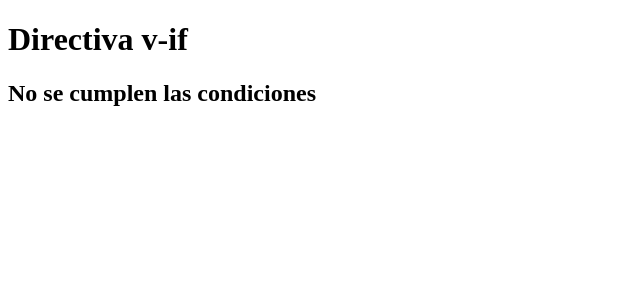
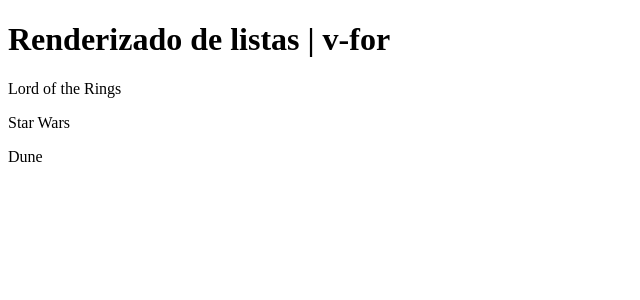
Before and after one commit to RodWeb21/vue-course, a Vue app: page / in a window 1280 px wide. Shown: the top 300 px of the page, without its empty margins (0-640 px from the left). Built offline with nearby package versions, Linux system fonts and the light colour scheme.

Commit message:
v-for renderizado de listas

```diff
--- a/src/App.vue
+++ b/src/App.vue
@@ -1,13 +1,14 @@
 <script setup>
-const condition = "";
-const condition2 = false;
+const movies = ["Lord of the Rings", "Star Wars", "Dune"];
 </script>
 
 <template>
-  <h1>Directiva v-if</h1>
-  <h2 v-if="condition">La condicion se cumple</h2>
-  <h2 v-else-if="condition2">Condicion 2</h2>
-  <h2 v-else>No se cumplen las condiciones</h2>
+  <h1>Renderizado de listas | v-for</h1>
+  <div>
+    <p v-for="movie in movies" :key="movie">
+      {{ movie }}
+    </p>
+  </div>
 </template>
 
 <style scoped></style>
```
